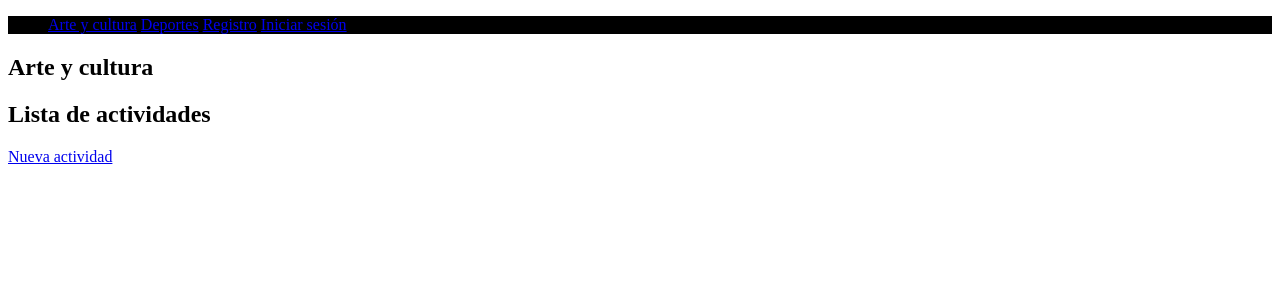
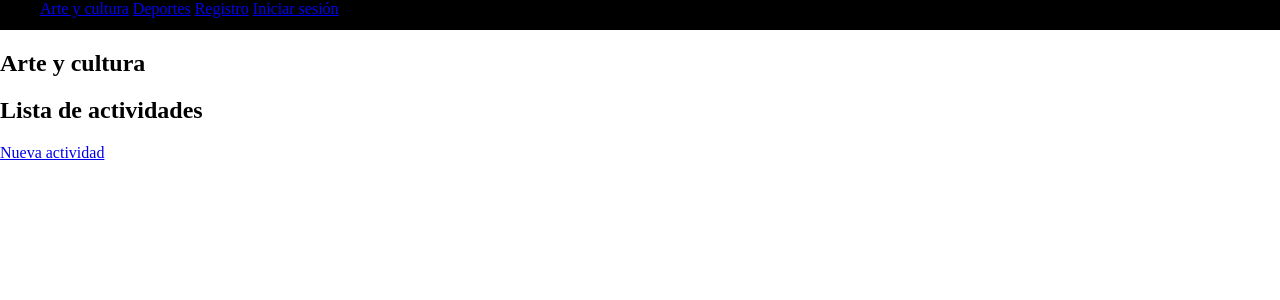
Before and after one commit to jsrendc/acd2, a Django app: page /arte in a window 1280 px wide. Shown: the top 300 px of the page. Run offline with Django 3.2, Linux system fonts and the light colour scheme; data that the repository does not hold is empty.

Commit message:
Camnbio de versión

```diff
--- a/arteycultura/settings.py
+++ b/arteycultura/settings.py
@@ -140,7 +140,4 @@
 EMAIL_USE_TLS=True
 
 
-
-
 STATICFILES_STORAGE = "django.contrib.staticfiles.storage.StaticFilesStorage"
-#STATICFILES_STORAGE = 'whitenoise.storage.CompressedManifestStaticFilesStorage'
--- a/requirements.txt
+++ b/requirements.txt
@@ -6,4 +6,3 @@
 psycopg2==2.9.1
 pytz==2021.1
 Werkzeug==2.0.1
-whitenoise==5.3.0
--- a/static/css/estilos.css
+++ b/static/css/estilos.css
@@ -1,6 +1,14 @@
+body{
+    margin: 0 auto;
+}
 nav {
     background: #000;
     color:#fff;
+    height: 30px;
+}
+
+nav ul{
+    margin: 0;
 }
 
 ul li{
```
